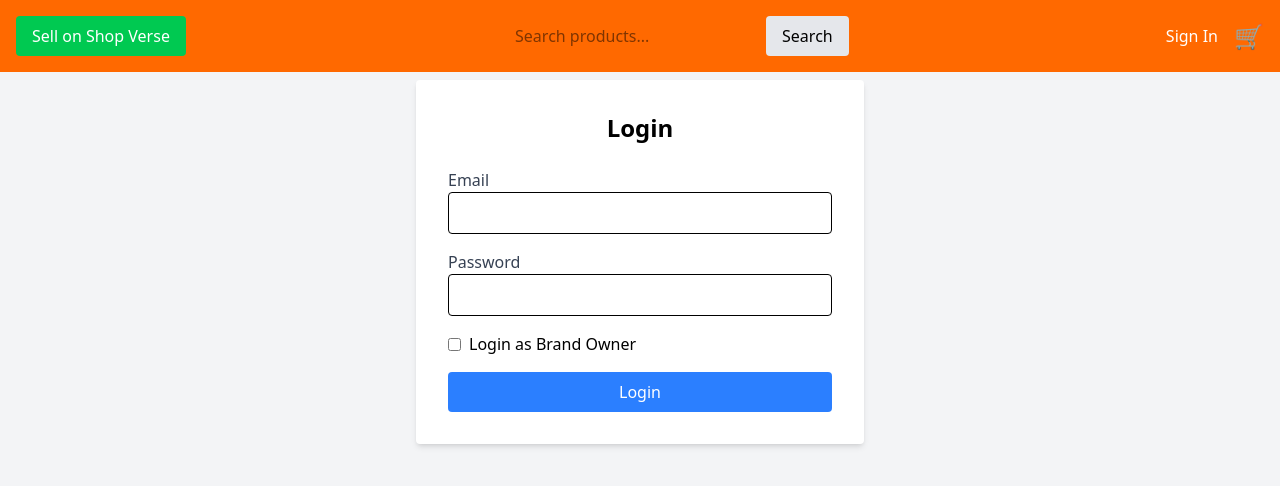
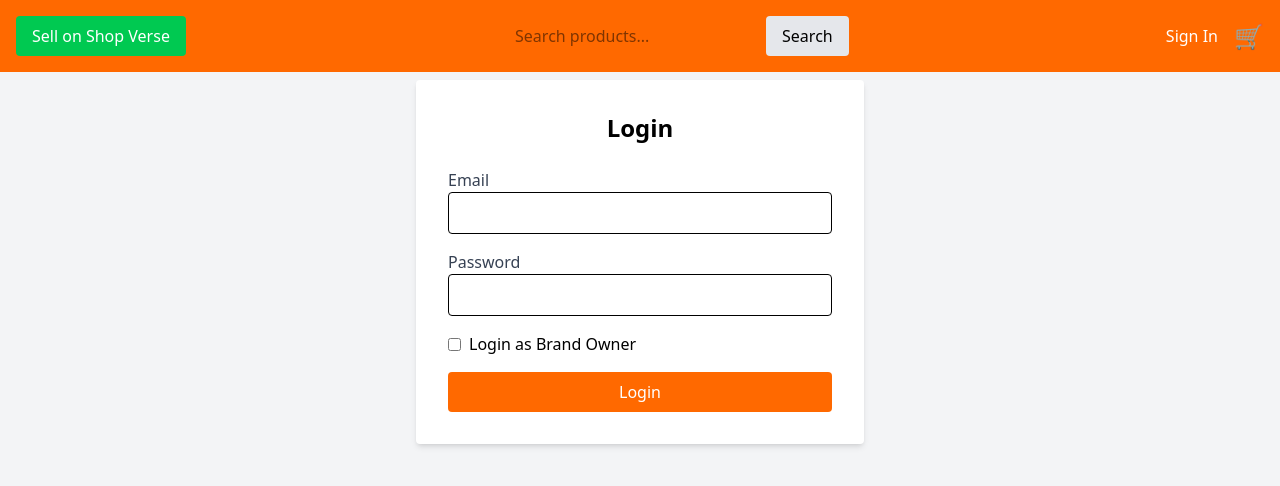
Before and after one commit to Whoistolu/shop_verse, a React (Vite) app: page /login in a window 1280 px wide. Shown: the top 486 px of the page. Built offline with nearby package versions, Linux system fonts and the light colour scheme.

Commit message:
Style the Login page

```diff
--- a/src/pages/Login.tsx
+++ b/src/pages/Login.tsx
@@ -57,7 +57,7 @@ export default function Login() {
                 Login as Brand Owner
               </label>
             </div>
-            <button type="submit" className="w-full bg-blue-500 text-white py-2 rounded hover:bg-blue-600">
+            <button type="submit" className="w-full bg-orange-500 text-white py-2 rounded hover:bg-orange-600 transition-colors">
               Login
             </button>
           </form>
```
